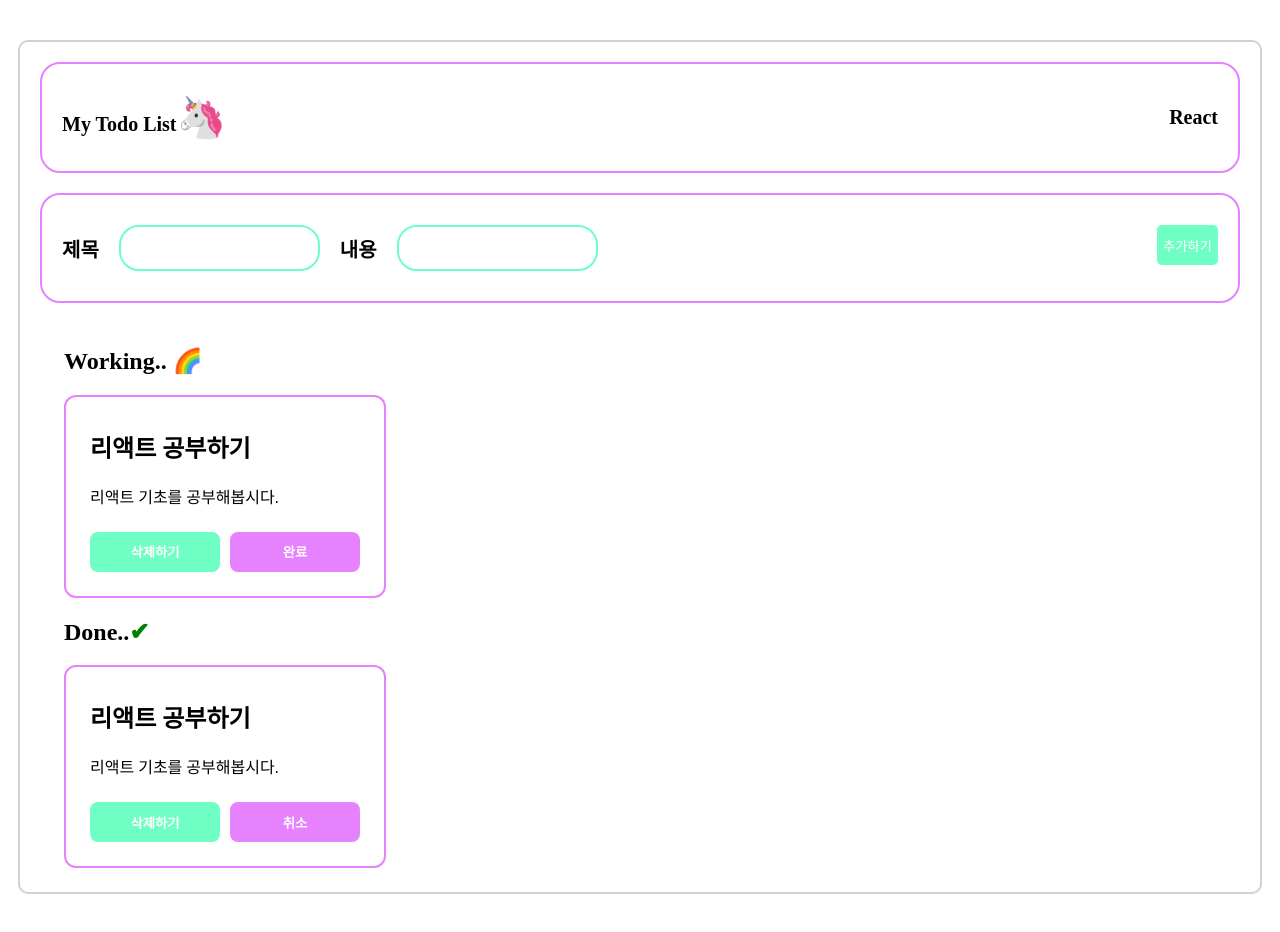
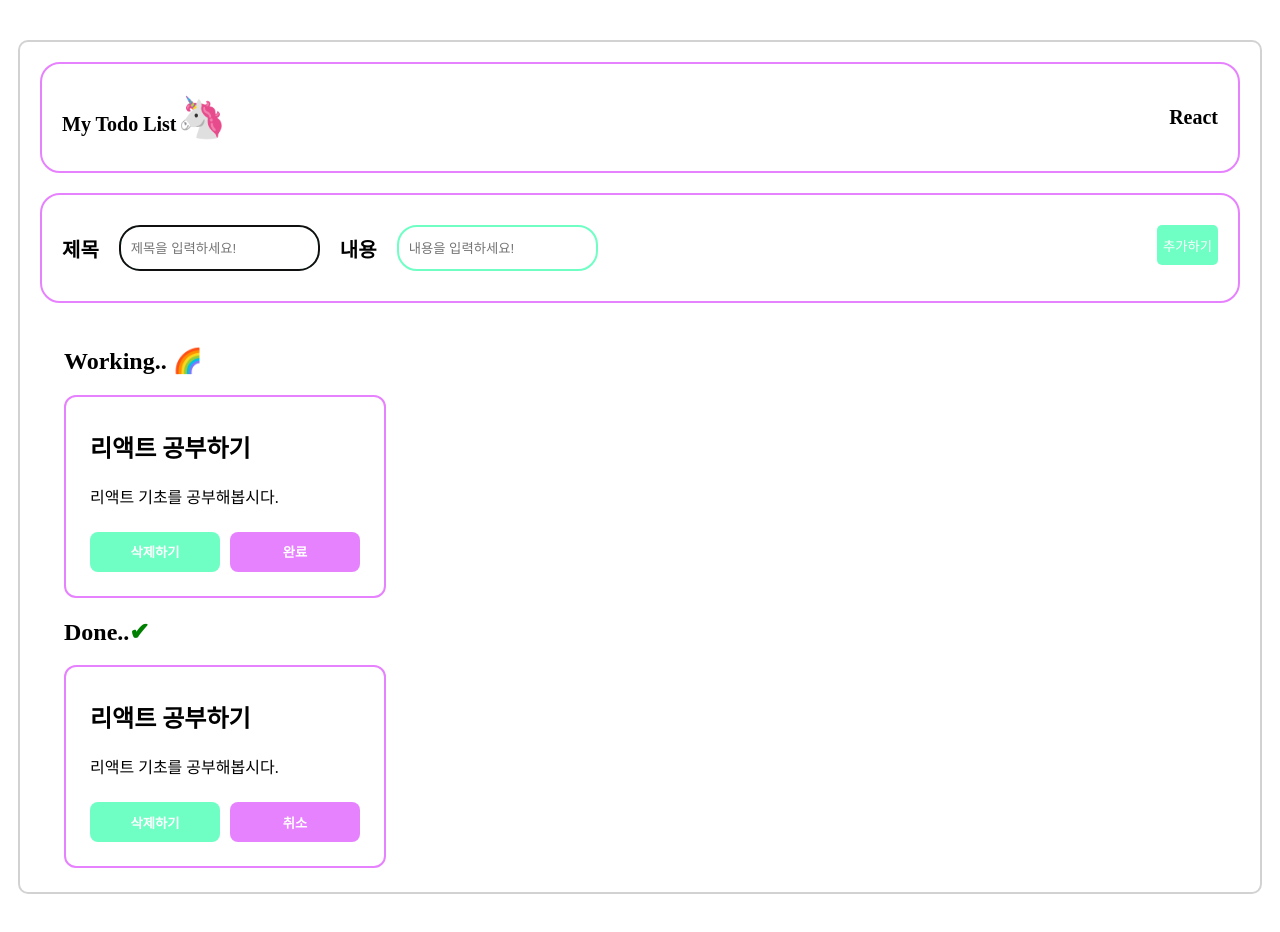
Before and after one commit to Yoonwonsuh/react_1week, a React (Create React App) app: page / in a window 1280 px wide. Built offline with nearby package versions, Linux system fonts and the light colour scheme.

Commit message:
20220728.1

```diff
--- a/src/components/form/Form.jsx
+++ b/src/components/form/Form.jsx
@@ -1,7 +1,12 @@
-import React, { useState } from "react";
+import React, { useState, useRef, useEffect } from "react";
 import "./style.css";
 
 function Form({ setTodos, todos }) {
+  const inputRef = useRef();
+  useEffect(() =>{
+    inputRef.current.focus();
+  },[]);
+
   const initialState = {
     id: 0,
     title: "",
@@ -42,9 +47,11 @@ function Form({ setTodos, todos }) {
       <div className="input-group">
         <label className="font-label">제목</label>
         <input
+          ref={inputRef}
           type="text"
           name="title"
           value={todo.title}
+          placeholder="제목을 입력하세요!"
           onChange={onChangeHandler}
         />
         <label className="font-label">내용</label>
@@ -52,6 +59,7 @@ function Form({ setTodos, todos }) {
           type="text"
           name="body"
           value={todo.body}
+          placeholder="내용을 입력하세요!"
           onChange={onChangeHandler}
         />
       </div>
--- a/src/components/header/Header.jsx
+++ b/src/components/header/Header.jsx
@@ -1,5 +1,4 @@
 import React, {useState} from "react";
-import { useEffect } from "react";
 import Modal from 'react-bootstrap/Modal';
 import "./style.css";
 
@@ -9,16 +8,6 @@ function Header() {
   const handleClose = () => setShow(false);
   const handleShow = () => setShow(true);
 
-  let [fade, setFade] = useState('');
-
-  useEffect(()=>{
-      let a = setTimeout(()=>{setFade('end')},10)
-
-    return()=>{
-      clearTimeout(a)
-      setFade('')
-    }
-  },[]);
 
   return (
     <div className="header-nav">
```
